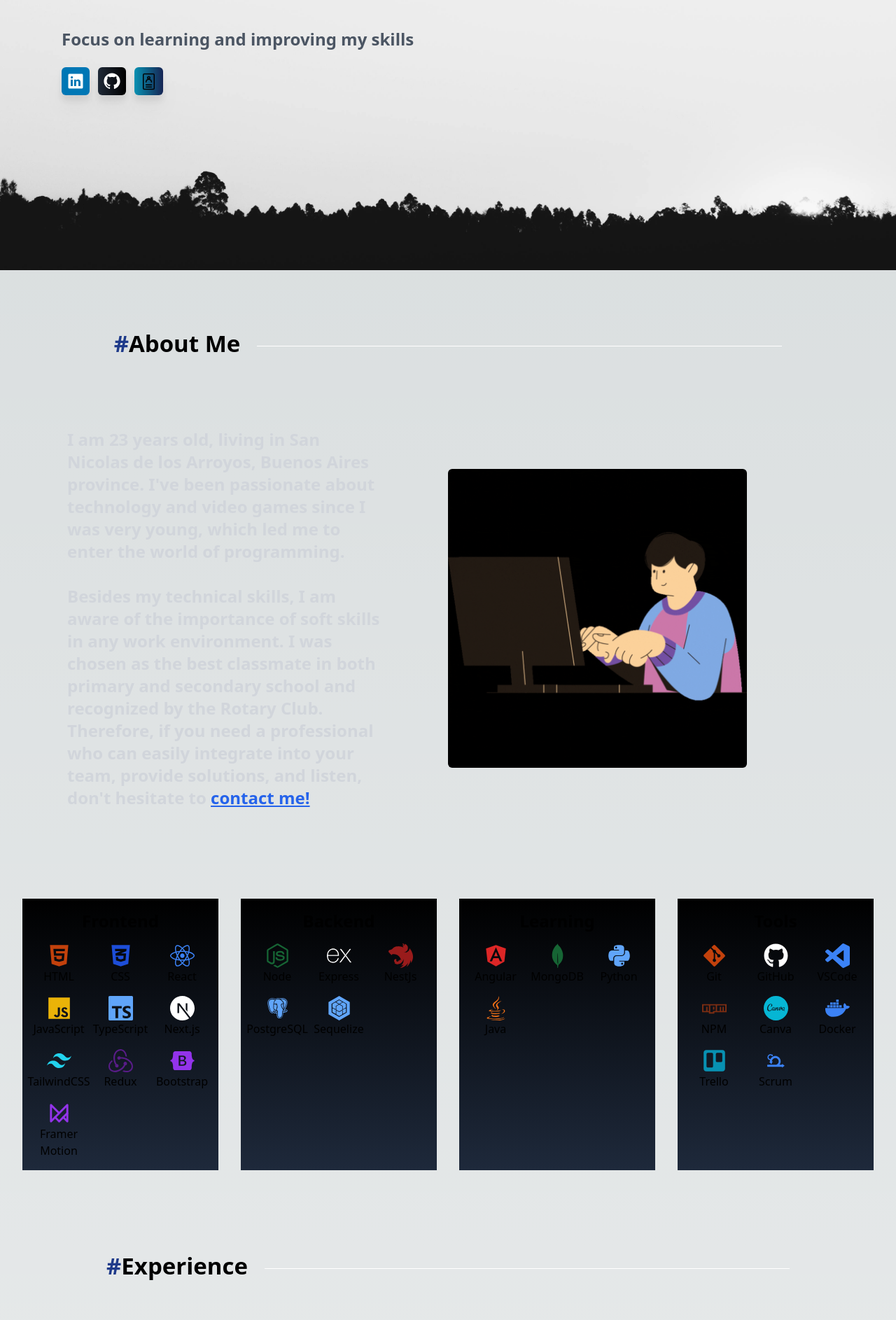
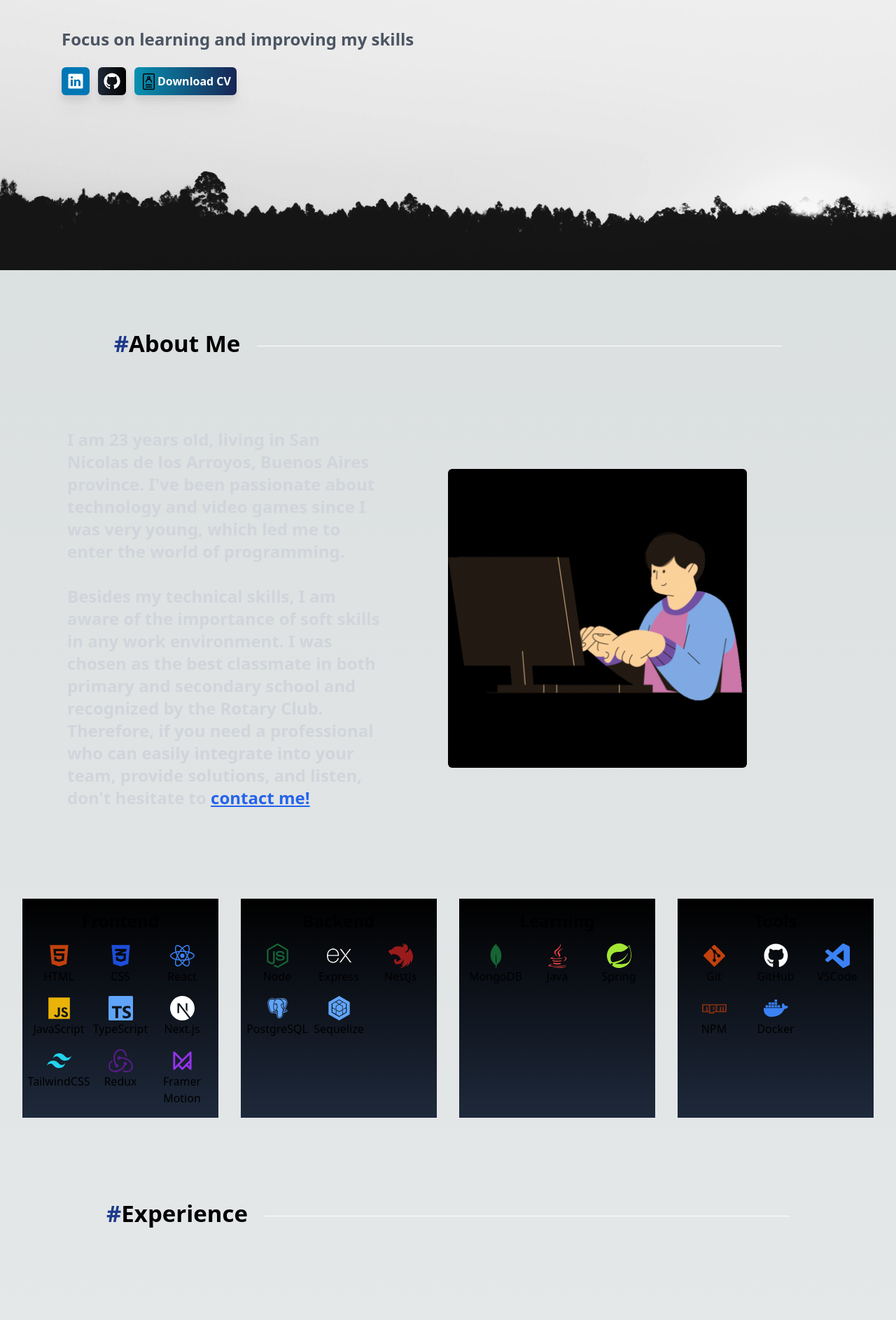
Before and after one commit to Jessuss0/Portfolio-JesusAcosta, a Next.js app in the folder portfolio-jesusacosta/: page / in a window 1280 px wide. Shown: the part 414-2300 px from the top of the page at 70% size. Built offline with nearby package versions, Linux system fonts and the light colour scheme.

Commit message:
update cv button and tech skills

```diff
--- a/portfolio-jesusacosta/src/components/about/About.jsx
+++ b/portfolio-jesusacosta/src/components/about/About.jsx
@@ -16,17 +16,12 @@ import {
   SiVisualstudiocode,
   FaNpm,
   SiSequelize,
-  FaAngular,
   SiMongodb,
-  FaBootstrap,
-  FaPython,
-  SiCanva,
   FaDocker,
   FaJava,
   SiNestjs,
-  DiScrum,
   TbBrandFramerMotion,
-  FaTrello,
+  SiSpring,
 } from "@/components/about/icons";
 import Link from "next/link";
 import sticker from "@/icons/imagenAbout.gif";
@@ -61,10 +56,6 @@ const sections = [
         name: "Redux",
       },
       {
-        icon: <FaBootstrap size={35} className="text-purple-600" />,
-        name: "Bootstrap",
-      },
-      {
         icon: <TbBrandFramerMotion size={35} className="text-purple-600" />,
         name: "Framer Motion",
       },
@@ -93,20 +84,16 @@ const sections = [
     title: "Learning",
     technologies: [
       {
-        icon: <FaAngular size={35} className="text-red-600" />,
-        name: "Angular",
-      },
-      {
         icon: <SiMongodb size={35} className="text-green-800" />,
         name: "MongoDB",
       },
       {
-        icon: <FaPython size={35} className="text-blue-400" />,
-        name: "Python",
+        icon: <FaJava size={35} className="text-red-500" />,
+        name: "Java",
       },
       {
-        icon: <FaJava size={35} className="text-orange-500" />,
-        name: "Java",
+        icon: <SiSpring size={35} className="text-lime-400" />,
+        name: "Spring",
       },
     ],
   },
@@ -121,20 +108,8 @@ const sections = [
       },
       { icon: <FaNpm size={35} className="text-orange-900" />, name: "NPM" },
       {
-        icon: <SiCanva size={35} className=" text-cyan-500" />,
-        name: "Canva",
-      },
-      {
         icon: <FaDocker size={35} className=" text-blue-500" />,
         name: "Docker",
-      },
-      {
-        icon: <FaTrello size={35} className=" text-cyan-600" />,
-        name: "Trello",
-      },
-      {
-        icon: <DiScrum size={35} className=" text-blue-500" />,
-        name: "Scrum",
       },
     ],
   },
--- a/portfolio-jesusacosta/src/components/experience/experience.jsx
+++ b/portfolio-jesusacosta/src/components/experience/experience.jsx
@@ -32,7 +32,7 @@ export default function Experience() {
           <p class="text-white text-center xl:text-left font-bold text-xl leading-10 md:text-2xl sm:leading-[46px] md:leading-[56px] xl:leading-[70px] xl:text-[50px] 2xl:text-[78px] 2xl:leading-[120px]">
             More that 1 year experience as a <br />
             <span className=" text-blue-900">Full Stack Web Developer </span>
-            and 7<span className=" text-orange-700"> Projects </span>
+            and 6<span className=" text-orange-700"> Projects </span>
             Completed.
           </p>
         </motion.div>
--- a/portfolio-jesusacosta/src/components/home/home.jsx
+++ b/portfolio-jesusacosta/src/components/home/home.jsx
@@ -84,7 +84,7 @@ export default function Home() {
         <button
           href="/"
           onClick={downloadFile}
-          class="group max-h-10 flex justify-center p-2 rounded-md drop-shadow-xl bg-gradient-to-r from-cyan-600 to-blue-950 text-white font-semibold hover:translate-y-3 hover:rounded-[50%] transition-all duration-500"
+          class="group max-h-10 flex justify-center p-2 rounded-md drop-shadow-xl bg-gradient-to-r from-cyan-600 to-blue-950 text-white font-semibold hover:translate-y-3 hover:rounded-[20%] transition-all duration-500"
         >
           <Image
             className="relative dark:drop-shadow-[0_0_0.3rem_#ffffff70] dark:invert "
@@ -94,8 +94,8 @@ export default function Home() {
             height={25}
             priority
           />
+          Download CV
           <span class="absolute opacity-0 group-hover:opacity-100 group-hover:text-sm group-hover:-translate-y-10 duration-700 text-black">
-            CV
           </span>
         </button>
       </div>
```
Also changed, not shown: portfolio-jesusacosta/src/components/about/icons.js (+1 -6 lines).
